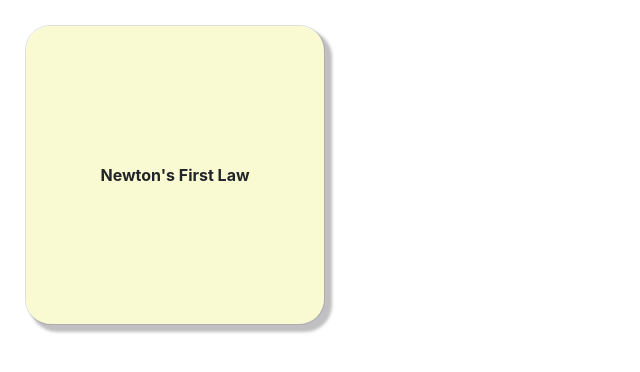
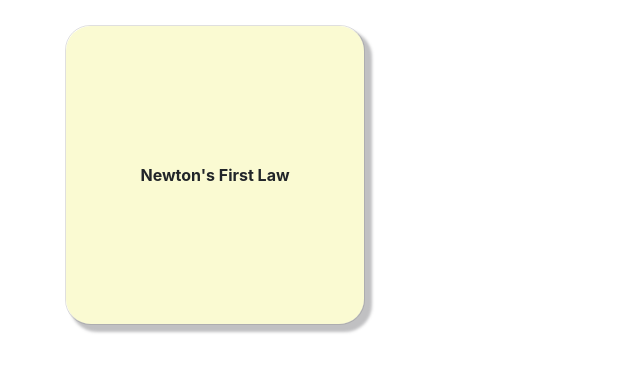
Before and after one commit to markb500/flipcard, a plain HTML site: page index.html in a window 1280 px wide. Shown: the whole page, without its empty margins (0-640 px from the left). Drawn offline with nearby package versions, Linux system fonts and the light colour scheme.

Commit message:
Add files via upload

```diff
--- a/index.html
+++ b/index.html
@@ -15,6 +15,15 @@
 </script>
 
 <style>
+.container {
+    width: 300px;
+    height: 300px;
+    margin: 25px;
+    background-color: transparent;
+    border-radius: 25px;
+    transition: transform 0.5s;
+}
+
 .card {
     width: 300px;
     height: 300px;
@@ -28,11 +37,15 @@
     transform-style: preserve-3d;
 }
 
+.container:hover {
+    -webkit-transform: scale(1.05);
+    transform: scale(1.05);
+}
+
 .card.flipped {
     -webkit-transform: rotateY( 180deg );
     transform: rotateY( 180deg );
 }
-
 
 .card-front, .card-back {
     position: absolute;
@@ -59,10 +72,11 @@
     -webkit-transform: rotateY(180deg);
     transform: rotateY(180deg);
 }
-
 </style>
 </head>
+
 <body>
+    <div class="container">
         <div class="card" onclick="flip()">
             <div class="card-front">
                 <b>Newton's First Law</b>
@@ -72,5 +86,6 @@
                 will continue in this state unless acted upon by a force.
             </div>
         </div>
+    </div>
 </body>
 </html>
```
Lines whose indentation alone changed are shown as unchanged.
